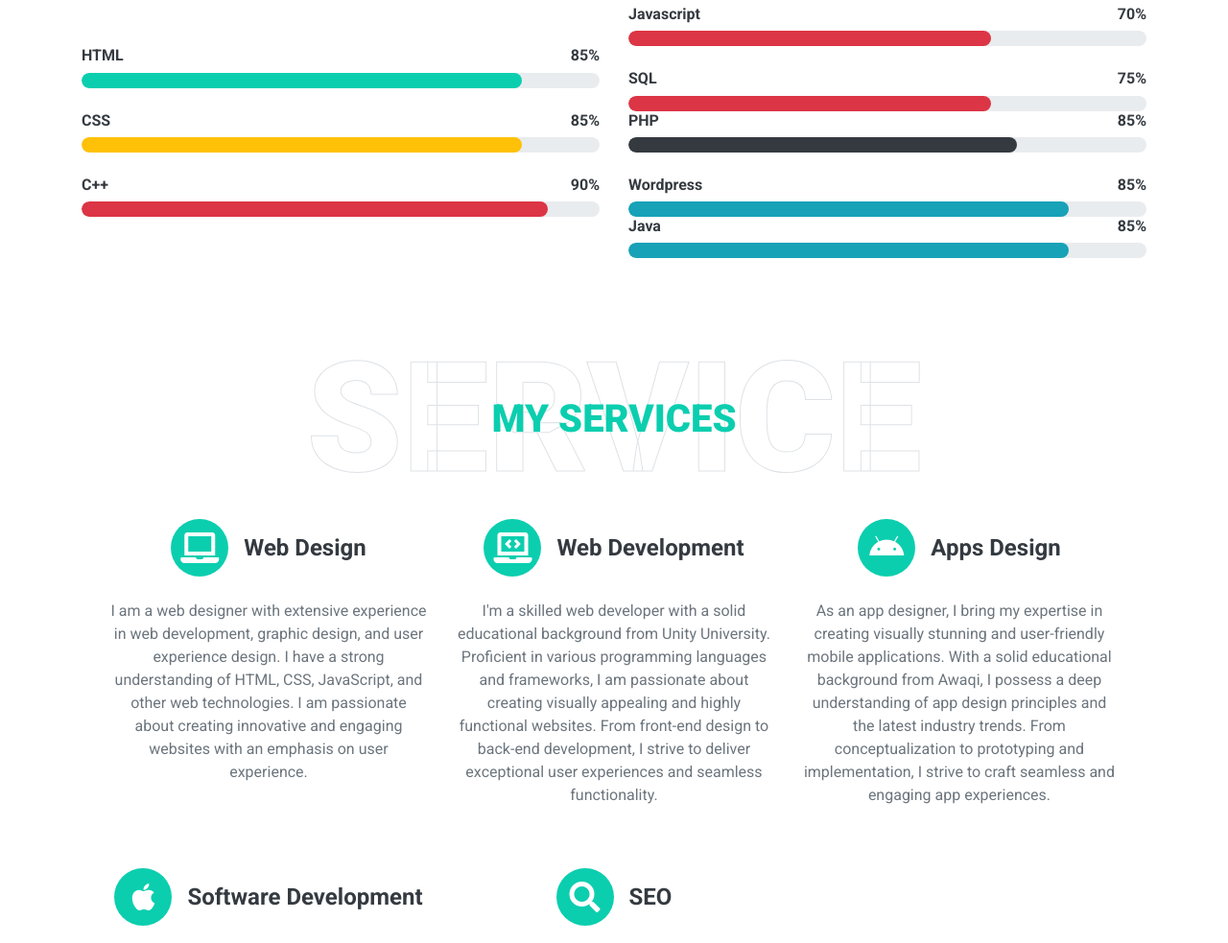
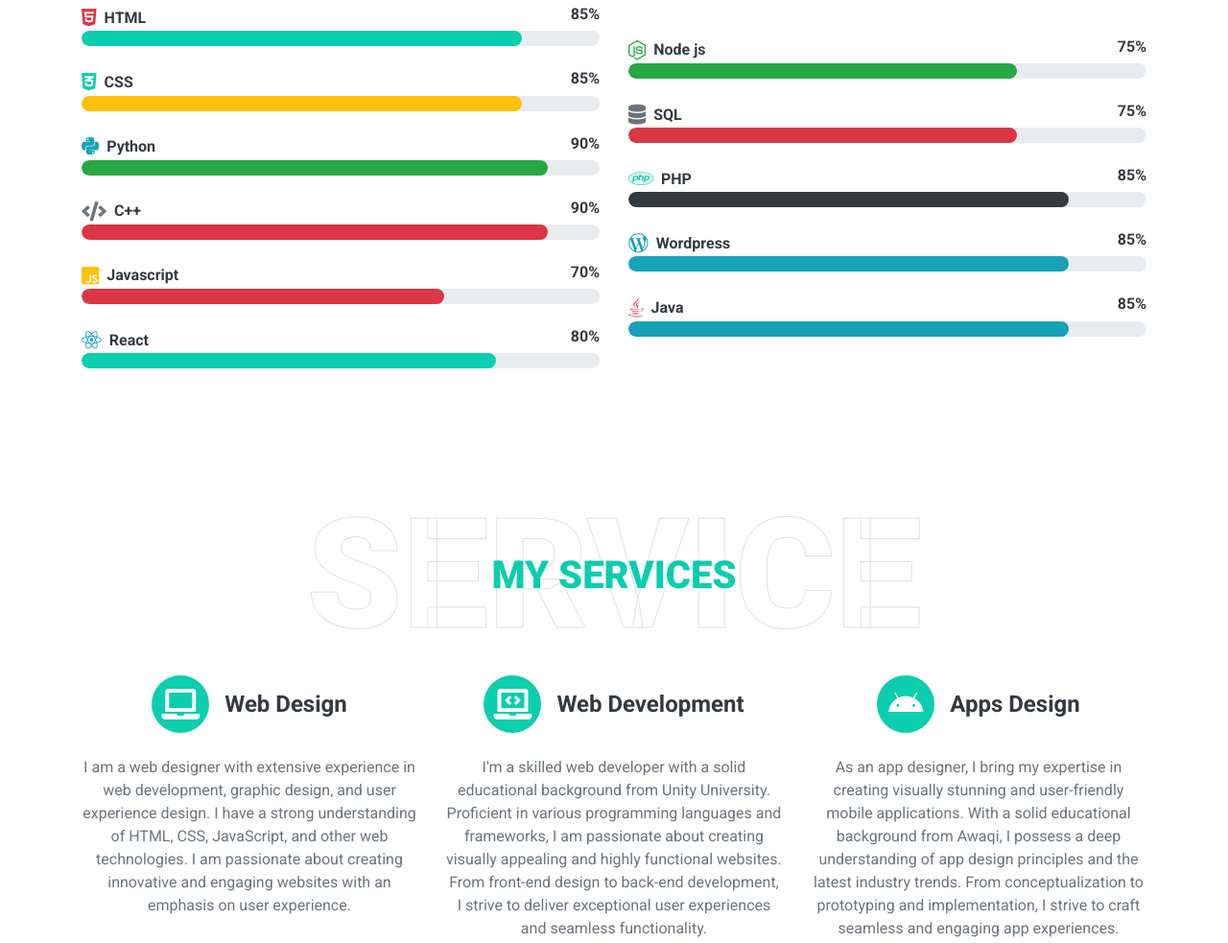
Before and after one commit to sepheuss/sepheuss.github.io, a plain HTML site: page index.html in a window 1280 px wide. Shown: the part 3024-4007 px from the top of the page at 96% size. Drawn offline with nearby package versions, Linux system fonts and the light colour scheme.

```diff
--- a/index.html
+++ b/index.html
@@ -28,6 +28,9 @@
 
     <!-- Customized Bootstrap Stylesheet -->
     <link href="css/style.css" rel="stylesheet">
+
+    <!-- Animation Script -->
+    <script defer src="js/animation.js"></script>
 </head>
 
 <body data-spy="scroll" data-target=".navbar" data-offset="51">
@@ -51,6 +54,7 @@
                 <!-- <a href="#blog" class="nav-item nav-link">Blog</a> -->
                 <a href="#contact" class="nav-item nav-link">Contact</a>
             </div>
+
             <a href="https://www.linkedin.com/in/cepheus-fantaye-680232250" target=”_blank” class="btn btn-outline-primary d-none d-lg-block">Hire Me</a>
         </div>
     </nav>
@@ -104,7 +108,7 @@
 
 
     <!-- About Start -->
-    <div class="container-fluid py-5" id="about">
+    <div class="container-fluid py-5 fade-in-section" id="about">
         <div class="container">
             <div class="position-relative d-flex align-items-center justify-content-center">
                 <h1 class="display-1 text-uppercase text-white" style="-webkit-text-stroke: 1px #dee2e6;">About</h1>
@@ -137,7 +141,7 @@
 
 
     <!-- Qualification Start -->
-    <div class="container-fluid py-5" id="qualification">
+    <div class="container-fluid py-5 fade-in-section" id="qualification">
         <div class="container">
             <div class="position-relative d-flex align-items-center justify-content-center">
                 <h1 class="display-1 text-uppercase text-white" style="-webkit-text-stroke: 1px #dee2e6;">Quality</h1>
@@ -205,8 +209,8 @@
 
 
     <!-- Skill Start -->
-    <div class="container-fluid py-5" id="skill">
-        <div class="container">
+    <div class="container-fluid py-5 fade-in-section" id="skill">
+    <div class="container">
             <div class="position-relative d-flex align-items-center justify-content-center">
                 <h1 class="display-1 text-uppercase text-white" style="-webkit-text-stroke: 1px #dee2e6;">Skills</h1>
                 <h1 class="position-absolute text-uppercase text-primary">My Skills</h1>
@@ -214,75 +218,104 @@
             <div class="row align-items-center">
                 <div class="col-md-6">
                     <div class="skill mb-4">
-                        <div class="d-flex justify-content-between">
-                            <h6 class="font-weight-bold">HTML</h6>
+                        <div class="d-flex justify-content-between align-items-center">
+                            <span><i class="fab fa-html5 text-danger mr-2"></i><h6 class="font-weight-bold d-inline">HTML</h6></span>
                             <h6 class="font-weight-bold">85%</h6>
                         </div>
                         <div class="progress">
-                            <div class="progress-bar bg-primary" role="progressbar" aria-valuenow="85" aria-valuemin="0" aria-valuemax="100"></div>
+                            <div class="progress-bar bg-primary progress-animate" role="progressbar" aria-valuenow="85" aria-valuemin="0" aria-valuemax="100"></div>
                         </div>
                     </div>
                     <div class="skill mb-4">
-                        <div class="d-flex justify-content-between">
-                            <h6 class="font-weight-bold">CSS</h6>
+                        <div class="d-flex justify-content-between align-items-center">
+                            <span><i class="fab fa-css3-alt text-primary mr-2"></i><h6 class="font-weight-bold d-inline">CSS</h6></span>
                             <h6 class="font-weight-bold">85%</h6>
                         </div>
                         <div class="progress">
-                            <div class="progress-bar bg-warning" role="progressbar" aria-valuenow="85" aria-valuemin="0" aria-valuemax="100"></div>
+                            <div class="progress-bar bg-warning progress-animate" role="progressbar" aria-valuenow="85" aria-valuemin="0" aria-valuemax="100"></div>
                         </div>
                     </div>
                     <div class="skill mb-4">
-                        <div class="d-flex justify-content-between">
-                            <h6 class="font-weight-bold">C++</h6>
+                        <div class="d-flex justify-content-between align-items-center">
+                            <span><i class="fab fa-python text-info mr-2"></i><h6 class="font-weight-bold d-inline">Python</h6></span>
                             <h6 class="font-weight-bold">90%</h6>
                         </div>
                         <div class="progress">
-                            <div class="progress-bar bg-danger" role="progressbar" aria-valuenow="90" aria-valuemin="0" aria-valuemax="100"></div>
+                            <div class="progress-bar bg-success progress-animate" role="progressbar" aria-valuenow="90" aria-valuemin="0" aria-valuemax="100"></div>
+                        </div>
+                    </div>
+                    <div class="skill mb-4">
+                        <div class="d-flex justify-content-between align-items-center">
+                            <span><i class="fas fa-code text-secondary mr-2"></i><h6 class="font-weight-bold d-inline">C++</h6></span>
+                            <h6 class="font-weight-bold">90%</h6>
+                        </div>
+                        <div class="progress">
+                            <div class="progress-bar bg-danger progress-animate" role="progressbar" aria-valuenow="90" aria-valuemin="0" aria-valuemax="100"></div>
+                        </div>
+                    </div>
+                    <div class="skill mb-4">
+                        <div class="d-flex justify-content-between align-items-center">
+                            <span><i class="fab fa-js-square text-warning mr-2"></i><h6 class="font-weight-bold d-inline">Javascript</h6></span>
+                            <h6 class="font-weight-bold">70%</h6>
+                        </div>
+                        <div class="progress">
+                            <div class="progress-bar bg-danger progress-animate" role="progressbar" aria-valuenow="70" aria-valuemin="0" aria-valuemax="100"></div>
+                        </div>
+                    </div>
+                    <div class="skill mb-4">
+                        <div class="d-flex justify-content-between align-items-center">
+                            <span><i class="fab fa-react text-info mr-2"></i><h6 class="font-weight-bold d-inline">React</h6></span>
+                            <h6 class="font-weight-bold">80%</h6>
+                        </div>
+                        <div class="progress">
+                            <div class="progress-bar bg-primary progress-animate" role="progressbar" aria-valuenow="80" aria-valuemin="0" aria-valuemax="100"></div>
                         </div>
                     </div>
                 </div>
                 <div class="col-md-6">
                     <div class="skill mb-4">
-                        <div class="d-flex justify-content-between">
-                            <h6 class="font-weight-bold">Javascript</h6>
-                            <h6 class="font-weight-bold">70%</h6>
+                        <div class="d-flex justify-content-between align-items-center">
+                            <span><i class="fab fa-node-js text-success mr-2"></i><h6 class="font-weight-bold d-inline">Node js</h6></span>
+                            <h6 class="font-weight-bold">75%</h6>
                         </div>
                         <div class="progress">
-                            <div class="progress-bar bg-danger" role="progressbar" aria-valuenow="70" aria-valuemin="0" aria-valuemax="100"></div>
+                            <div class="progress-bar bg-success progress-animate" role="progressbar" aria-valuenow="75" aria-valuemin="0" aria-valuemax="100"></div>
                         </div>
                     </div>
                     <div class="skill mb-4">
-                        <div class="d-flex justify-content-between">
-                            <h6 class="font-weight-bold">SQL</h6>
+                        <div class="d-flex justify-content-between align-items-center">
+                            <span><i class="fas fa-database text-secondary mr-2"></i><h6 class="font-weight-bold d-inline">SQL</h6></span>
                             <h6 class="font-weight-bold">75%</h6>
                         </div>
                         <div class="progress">
-                            <div class="progress-bar bg-danger" role="progressbar" aria-valuenow="70" aria-valuemin="0" aria-valuemax="100"></div>
+                            <div class="progress-bar bg-danger progress-animate" role="progressbar" aria-valuenow="75" aria-valuemin="0" aria-valuemax="100"></div>
                         </div>
-                        <div class="skill mb-4">
-                        <div class="d-flex justify-content-between">
-                            <h6 class="font-weight-bold">PHP</h6>
+                    </div>
+                    <div class="skill mb-4">
+                        <div class="d-flex justify-content-between align-items-center">
+                            <span><i class="fab fa-php text-primary mr-2"></i><h6 class="font-weight-bold d-inline">PHP</h6></span>
                             <h6 class="font-weight-bold">85%</h6>
                         </div>
                         <div class="progress">
-                            <div class="progress-bar bg-dark" role="progressbar" aria-valuenow="75" aria-valuemin="0" aria-valuemax="100"></div>
+                            <div class="progress-bar bg-dark progress-animate" role="progressbar" aria-valuenow="85" aria-valuemin="0" aria-valuemax="100"></div>
                         </div>
                     </div>
                     <div class="skill mb-4">
-                        <div class="d-flex justify-content-between">
-                            <h6 class="font-weight-bold">Wordpress</h6>
+                        <div class="d-flex justify-content-between align-items-center">
+                            <span><i class="fab fa-wordpress-simple text-info mr-2"></i><h6 class="font-weight-bold d-inline">Wordpress</h6></span>
                             <h6 class="font-weight-bold">85%</h6>
                         </div>
                         <div class="progress">
-                            <div class="progress-bar bg-info" role="progressbar" aria-valuenow="85" aria-valuemin="0" aria-valuemax="100"></div>
+                            <div class="progress-bar bg-info progress-animate" role="progressbar" aria-valuenow="85" aria-valuemin="0" aria-valuemax="100"></div>
                         </div>
-                        <div class="skill mb-4">
-                        <div class="d-flex justify-content-between">
-                            <h6 class="font-weight-bold">Java</h6>
+                    </div>
+                    <div class="skill mb-4">
+                        <div class="d-flex justify-content-between align-items-center">
+                            <span><i class="fab fa-java text-danger mr-2"></i><h6 class="font-weight-bold d-inline">Java</h6></span>
                             <h6 class="font-weight-bold">85%</h6>
                         </div>
                         <div class="progress">
-                            <div class="progress-bar bg-info" role="progressbar" aria-valuenow="85" aria-valuemin="0" aria-valuemax="100"></div>
+                            <div class="progress-bar bg-info progress-animate" role="progressbar" aria-valuenow="85" aria-valuemin="0" aria-valuemax="100"></div>
                         </div>
                     </div>
                 </div>
@@ -293,7 +326,7 @@
 
 
     <!-- Services Start -->
-    <div class="container-fluid pt-5" id="service">
+    <div class="container-fluid pt-5 fade-in-section" id="service">
         <div class="container">
             <div class="position-relative d-flex align-items-center justify-content-center">
                 <h1 class="display-1 text-uppercase text-white" style="-webkit-text-stroke: 1px #dee2e6;">Service</h1>
@@ -456,7 +489,7 @@
 
 
     <!-- Testimonial Start -->
-    <div class="container-fluid py-5" id="testimonial">
+    <div class="container-fluid py-5 fade-in-section" id="testimonial">
         <div class="container">
             <div class="position-relative d-flex align-items-center justify-content-center">
                 <h1 class="display-1 text-uppercase text-white" style="-webkit-text-stroke: 1px #dee2e6;">Review</h1>
@@ -543,7 +576,7 @@
 
     <!-- Contact Start -->
 
-    <div class="container-fluid py-5" id="contact">
+    <div class="container-fluid py-5 fade-in-section" id="contact">
         <div class="container">
             <div class="position-relative d-flex align-items-center justify-content-center">
                 <h1 class="display-1 text-uppercase text-white" style="-webkit-text-stroke: 1px #dee2e6;">Contact</h1>
@@ -594,10 +627,11 @@
     <div class="container-fluid bg-primary text-white mt-5 py-5 px-sm-3 px-md-5">
         <div class="container text-center py-5">
             <div class="d-flex justify-content-center mb-4">
-                <a class="btn btn-light btn-social mr-2" href="https://twitter.com/CEPH2121?s=35" target=”_blank”><i class="fab fa-twitter"></i></a>
-                <a class="btn btn-light btn-social mr-2" href="https://www.facebook.com/profile.php?id=100082628805386&mibextid=ZbWKwL" target=”_blank”><i class="fab fa-facebook-f"></i></a>
-                <a class="btn btn-light btn-social mr-2" href="https://www.linkedin.com/in/cepheus-fantaye-680232250" target=”_blank”><i class="fab fa-linkedin-in"></i></a>
-                <a class="btn btn-light btn-social" href="https://instagram.com/cepheus212321?igshid=ZDdkNTZiNTM=" target=”_blank”><i class="fab fa-instagram"></i></a>
+                <a class="btn btn-light btn-social mr-2" href="https://twitter.com/CEPH2121?s=35" target="_blank"><i class="fab fa-twitter"></i></a>
+                <a class="btn btn-light btn-social mr-2" href="https://www.facebook.com/profile.php?id=100082628805386&mibextid=ZbWKwL" target="_blank"><i class="fab fa-facebook-f"></i></a>
+                <a class="btn btn-light btn-social mr-2" href="https://www.linkedin.com/in/cepheus-fantaye-680232250" target="_blank"><i class="fab fa-linkedin-in"></i></a>
+                <a class="btn btn-light btn-social mr-2" href="https://instagram.com/cepheus212321?igshid=ZDdkNTZiNTM=" target="_blank"><i class="fab fa-instagram"></i></a>
+                <a class="btn btn-light btn-social" href="https://github.com/sepheuss" target="_blank" title="GitHub"><i class="fab fa-github"></i></a>
             </div>
             <div class="d-flex justify-content-center mb-3">
                 <a class="text-white" href="#">Privacy</a>
--- /dev/null
+++ b/js/animation.js
@@ -0,0 +1,42 @@
+// Fade-in and progress bar animation for sections and skills
+window.addEventListener('DOMContentLoaded', function() {
+  // Fade-in effect for each .fade-in-section
+  const faders = document.querySelectorAll('.fade-in-section');
+  const appearOptions = {
+    threshold: 0.15,
+    rootMargin: '0px 0px -50px 0px'
+  };
+  const appearOnScroll = new IntersectionObserver(function(entries, observer) {
+    entries.forEach(entry => {
+      if (!entry.isIntersecting) return;
+      entry.target.classList.add('is-visible');
+      observer.unobserve(entry.target);
+    });
+  }, appearOptions);
+  faders.forEach(fader => {
+    appearOnScroll.observe(fader);
+  });
+
+  // Animate progress bars when skills section is visible
+  const skillSection = document.getElementById('skill');
+  if (skillSection) {
+    const progressBars = skillSection.querySelectorAll('.progress-bar.progress-animate');
+    const animateBars = () => {
+      progressBars.forEach(bar => {
+        const value = bar.getAttribute('aria-valuenow');
+        bar.style.width = value + '%';
+        bar.classList.add('animated');
+      });
+    };
+    // Use IntersectionObserver for skills section
+    const skillObserver = new IntersectionObserver(function(entries, observer) {
+      entries.forEach(entry => {
+        if (entry.isIntersecting) {
+          animateBars();
+          observer.unobserve(entry.target);
+        }
+      });
+    }, { threshold: 0.2 });
+    skillObserver.observe(skillSection);
+  }
+});
```
Also changed, not shown: css/style.css, img/photocv.jpg.
